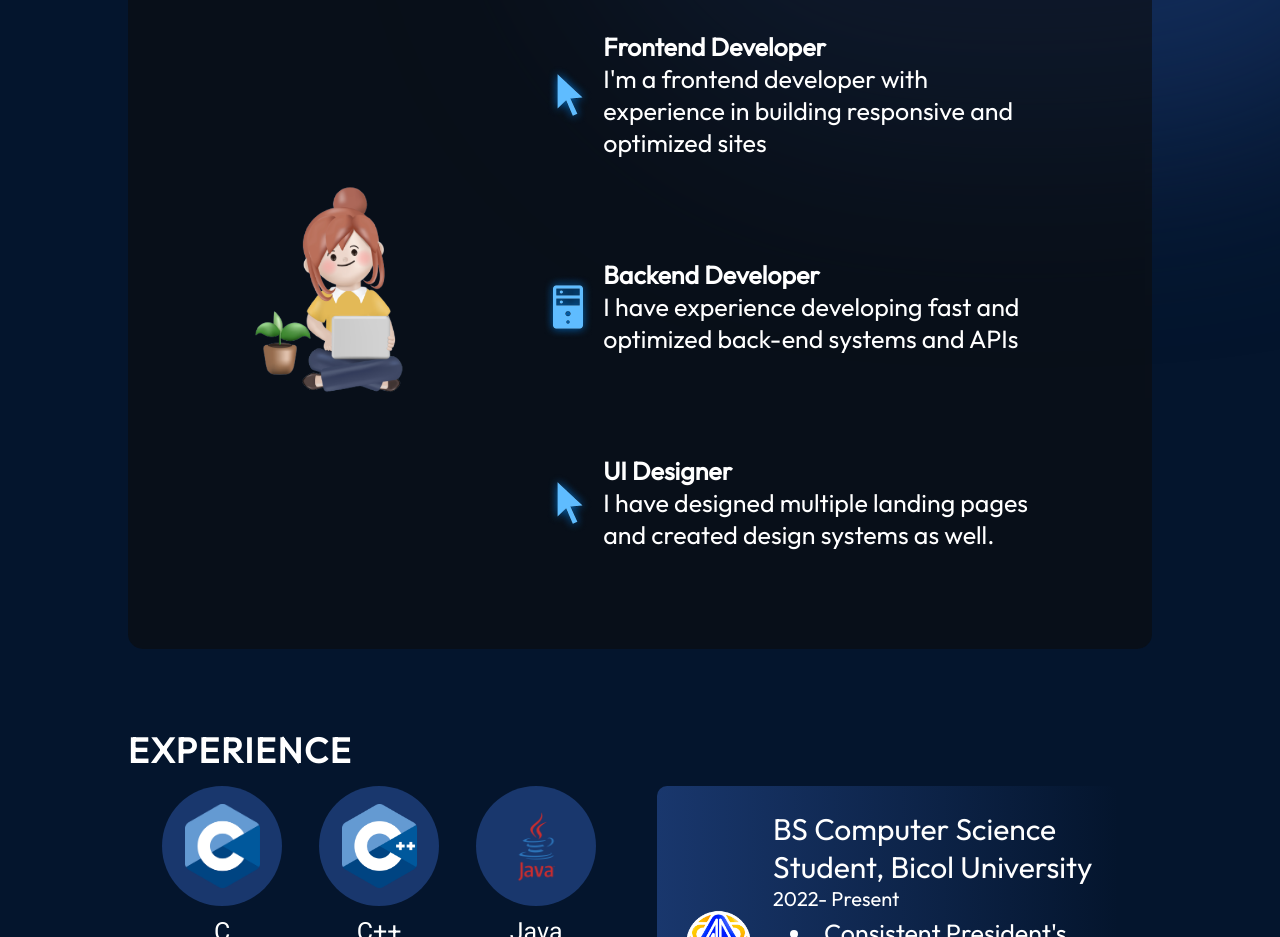
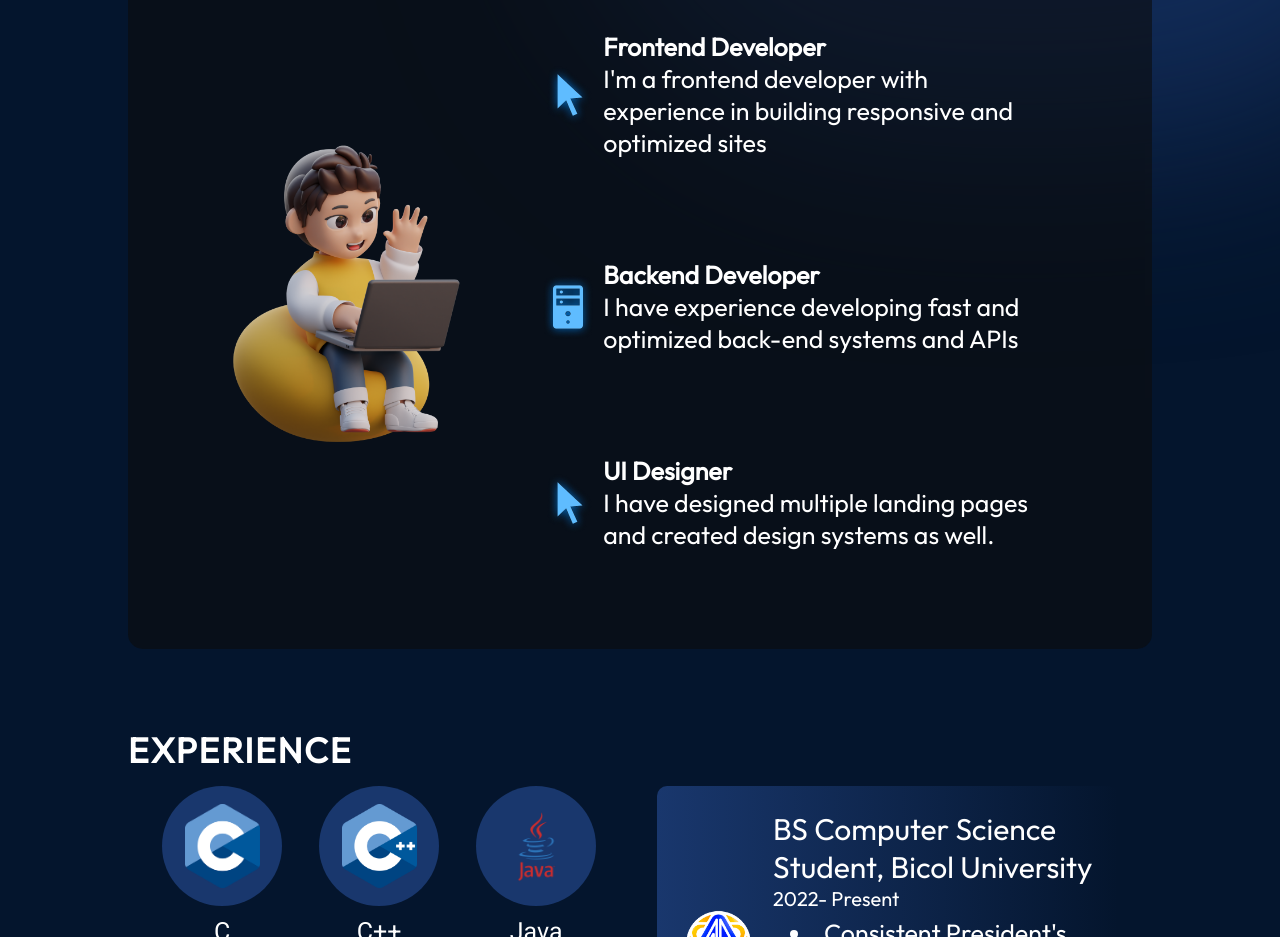
Before and after one commit to JohnryEspiritu03/Portfolio, a React (Vite) app: page / in a window 1280 px wide. Shown: the part 900-1837 px from the top of the page. Built offline with nearby package versions, Linux system fonts and the light colour scheme.

Commit message:
Updated About Image

```diff
--- a/src/components/About/About.jsx
+++ b/src/components/About/About.jsx
@@ -8,7 +8,7 @@ export const About = () => {
     <section className={styles.container} id="about">
       <h2 className={styles.title}>About</h2>
       <div className={styles.content}>
-        <img className={styles.aboutImage} src={getImageUrl("about/aboutImage.png")} alt="" />
+        <img className={styles.aboutImage} src={getImageUrl("about/about-hero.png")} alt="" />
         <ul className={styles.aboutItems}>
             <li className={styles.aboutItem}>
                 <img src={getImageUrl("about/cursorIcon.png")} alt="" />
```
Also changed, not shown: assets/about/about-hero.png (added).
